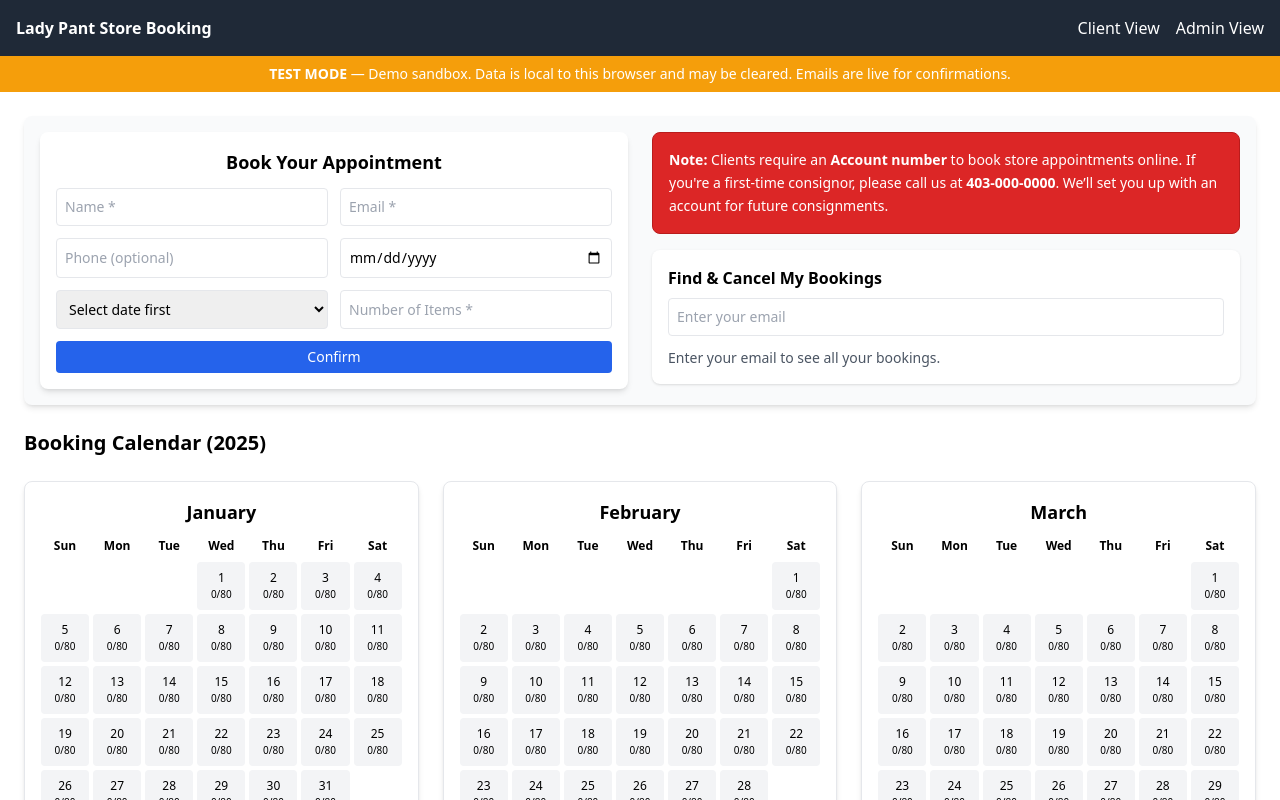
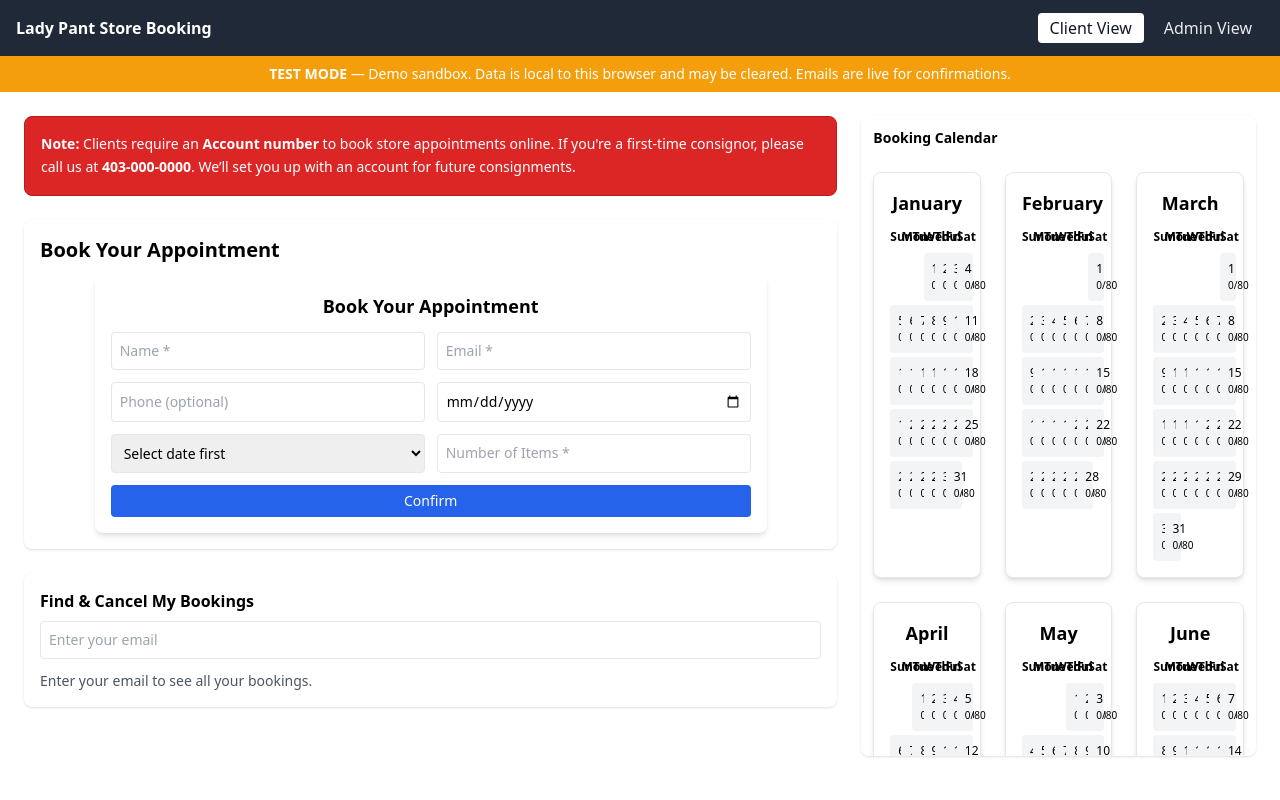
Before and after one commit to Barry-byte-cyber/lady-pant-booking-t1000, a React (Vite) app: page / in a window 1280 px wide. Shown: the top 800 px of the page. Built offline with nearby package versions, Linux system fonts and the light colour scheme.

Commit message:
T1000 update: unified App.jsx layout for Admin and Client views

```diff
--- a/src/App.jsx
+++ b/src/App.jsx
@@ -1,49 +1,124 @@
 import React, { useEffect, useMemo, useState } from "react";
-import { BrowserRouter as Router, Routes, Route, Link } from "react-router-dom";
-import emailjs from "@emailjs/browser";
+import { BrowserRouter, Routes, Route, Link, useLocation } from "react-router-dom";
 import BookingForm from "./components/BookingForm";
 import CalendarView from "./components/CalendarView";
 import AdminView from "./components/AdminView";
 
-function TestBanner() {
-  const testMode =
-    (import.meta.env.VITE_TEST_MODE ?? "1") === "1"; // default ON for demos
-  if (!testMode) return null;
-  return (
-    <div className="sticky top-0 z-50">
-      <div className="w-full bg-amber-500 text-white text-sm text-center px-3 py-2">
-        <strong>TEST MODE</strong> — Demo sandbox. Data is local to this browser and may be cleared.
-        Emails are live for confirmations.
-      </div>
-    </div>
-  );
-}
-/** Shared time options */
+/** Public export – AdminView imports this */
 export const TIMES = [
-  "10:00 AM",
-  "11:00 AM",
-  "12:00 PM",
-  "1:00 PM",
-  "2:00 PM",
-  "3:00 PM",
-  "4:00 PM", // special: max 30 items
+  "9:00 AM","9:30 AM","10:00 AM","10:30 AM",
+  "11:00 AM","11:30 AM","12:00 PM","12:30 PM",
+  "1:00 PM","1:30 PM","2:00 PM","2:30 PM",
+  "3:00 PM","3:30 PM","4:00 PM"
 ];
 
-/** Tiny banner to show email status during testing */
-function EmailStatus({ status }) {
-  if (!status) return null;
+const STORAGE_KEY = "lady-pant-t1000-bookings";
+
+/** Orange test banner */
+function TestBanner() {
   return (
-    <div
-      className={`text-xs px-2 py-1 rounded mb-2 ${
-        status.ok ? "bg-green-100 text-green-800" : "bg-red-100 text-red-700"
-      }`}
-    >
-      {status.message}
+    <div className="sticky top-0 z-50 bg-amber-500 text-white text-center text-sm py-2">
+      <b>TEST MODE</b> — Demo sandbox. Data is local to this browser and may be cleared.
+      Emails are live for confirmations.
     </div>
   );
 }
 
-/** Client View: sticky two-column header (form left, note + lookup right) */
+/** Shell nav */
+function TopNav() {
+  const { pathname } = useLocation();
+  const link = (to, label) => (
+    <Link
+      to={to}
+      className={`px-3 py-1 rounded ${
+        pathname === to ? "bg-white text-gray-900" : "text-white/90 hover:text-white"
+      }`}
+    >
+      {label}
+    </Link>
+  );
+
+  return (
+    <nav className="bg-gray-800 text-white py-4 flex justify-between px-4">
+      <div className="font-semibold">Lady Pant Store Booking</div>
+      <div className="space-x-2">{link("/", "Client View")}{link("/admin", "Admin View")}</div>
+    </nav>
+  );
+}
+
+/** Root app */
+export default function App() {
+  const [bookings, setBookings] = useState(() => {
+    try {
+      const raw = localStorage.getItem(STORAGE_KEY);
+      return raw ? JSON.parse(raw) : [];
+    } catch {
+      return [];
+    }
+  });
+
+  // persist
+  useEffect(() => {
+    try {
+      localStorage.setItem(STORAGE_KEY, JSON.stringify(bookings));
+    } catch {}
+  }, [bookings]);
+
+  // util: compute taken times for a given YYYY-MM-DD date
+  const getTakenTimes = (date) => {
+    if (!date) return new Set();
+    const set = new Set(
+      bookings.filter((b) => b.date === date).map((b) => b.time).filter(Boolean)
+    );
+    return set;
+  };
+
+  // add booking
+  const addBooking = (b) => {
+    const id = cryptoRandom();
+    setBookings((prev) => [...prev, { ...b, id }]);
+  };
+
+  // cancel booking
+  const cancelBooking = (id) => {
+    setBookings((prev) => prev.filter((b) => b.id !== id));
+  };
+
+  return (
+    <BrowserRouter>
+      <TopNav />
+      <TestBanner />
+      <main className="p-6">
+        <Routes>
+          <Route
+            path="/"
+            element={
+              <ClientView
+                bookings={bookings}
+                addBooking={addBooking}
+                cancelBooking={cancelBooking}
+                getTakenTimes={getTakenTimes}
+              />
+            }
+          />
+          <Route
+            path="/admin"
+            element={
+              <AdminView
+                bookings={bookings}
+                addBooking={addBooking}
+                cancelBooking={cancelBooking}
+                getTakenTimes={getTakenTimes}
+              />
+            }
+          />
+        </Routes>
+      </main>
+    </BrowserRouter>
+  );
+}
+
+/** ===== Client View (left 2/3, right 1/3 sticky calendar) ===== */
 function ClientView({ bookings, addBooking, cancelBooking, getTakenTimes }) {
   const [selectedDate, setSelectedDate] = useState(null);
   const [emailLookup, setEmailLookup] = useState("");
@@ -60,12 +135,23 @@ function ClientView({ bookings, addBooking, cancelBooking, getTakenTimes }) {
   );
 
   return (
-    <div>
-      {/* Sticky header */}
-    <div className="sticky top-12 z-20 bg-gray-50 shadow-md rounded-lg mb-6">
-  <div className="grid grid-cols-1 lg:grid-cols-2 gap-6 p-4">
-    {/* LEFT: Booking form */}
-    <div className="order-1 lg:order-none">
+    <div className="grid grid-cols-1 lg:grid-cols-3 gap-6">
+      {/* LEFT (2/3): note + booking form + find/cancel */}
+      <div className="lg:col-span-2 space-y-6">
+        {/* Red note banner */}
+        <div className="bg-red-600 border border-red-700 text-white rounded-lg p-4">
+          <p className="text-sm leading-relaxed">
+            <span className="font-bold">Note:</span> Clients require an{" "}
+            <span className="font-semibold">Account number</span> to book store
+            appointments online. If you're a first-time consignor, please call us at{" "}
+            <span className="font-semibold">403-000-0000</span>. We’ll set you up with an
+            account for future consignments.
+          </p>
+        </div>
+
+        {/* Book Your Appointment */}
+        <div className="bg-white rounded-lg shadow p-4">
+          <h2 className="text-xl font-semibold mb-3">Book Your Appointment</h2>
           <BookingForm
             addBooking={(b) => addBooking(b)}
             bookings={bookings}
@@ -73,18 +159,7 @@ function ClientView({ bookings, addBooking, cancelBooking, getTakenTimes }) {
           />
         </div>
 
-    {/* RIGHT: account note + lookup (wrapped) */}
-    <div className="flex flex-col gap-4">
-      <div className="bg-red-600 border border-red-700 text-white rounded-lg p-4">
-        <p className="text-sm leading-relaxed">
-          <span className="font-bold">Note:</span> Clients require an{" "}
-          <span className="font-semibold">Account number</span> to book
-          store appointments online. If you're a first-time consignor,
-          please call us at <span className="font-semibold">403-000-0000</span>.
-          We’ll set you up with an account for future consignments.
-        </p>
-      </div>
-
+        {/* Find & Cancel My Bookings */}
         <div className="bg-white rounded-lg shadow p-4">
           <h3 className="font-semibold mb-2">Find &amp; Cancel My Bookings</h3>
           <input
@@ -119,215 +194,31 @@ function ClientView({ bookings, addBooking, cancelBooking, getTakenTimes }) {
               <p className="text-sm text-gray-600">No bookings found for that email.</p>
             )
           ) : (
-          <p className="text-sm text-gray-600">
-            Enter your email to see all your bookings.
-          </p>
+            <p className="text-sm text-gray-600">Enter your email to see all your bookings.</p>
           )}
         </div>
       </div>
+
+      {/* RIGHT (1/3): sticky, scrollable calendar sidebar (~2 months visible) */}
+      <aside className="lg:col-span-1">
+        <div className="sticky top-24">
+          <div className="bg-white rounded-lg shadow p-3 h-[calc(100vh-160px)] overflow-y-auto">
+            <h3 className="text-sm font-semibold mb-2">Booking Calendar</h3>
+            <CalendarView bookings={bookings} onDateClick={setSelectedDate} sidebar />
           </div>
         </div>
-
-      {/* Calendar */}
-      <h2 className="text-xl font-bold mt-2 mb-2">Booking Calendar (2025)</h2>
-      <CalendarView bookings={bookings} onDateClick={setSelectedDate} />
-
-      {/* Optional: date-click details (read-only) */}
-      {selectedDate && (
-        <div className="mt-6 bg-white shadow-lg rounded-lg p-4">
-          <h3 className="font-semibold">
-            Bookings on <span className="underline">{selectedDate}</span>
-          </h3>
-          <ul className="mt-2 space-y-2">
-            {bookings
-              .filter((b) => b.date === selectedDate)
-              .sort((a, b) => a.time.localeCompare(b.time))
-              .map((b) => (
-                <li
-                  key={b.id}
-                  className="flex flex-col sm:flex-row sm:justify-between bg-gray-100 p-2 rounded"
-                >
-                  <span>
-                    <span className="font-medium">{b.time}</span> — {b.name} — {b.items} items{" "}
-                    {b.phone ? `— 📞 ${b.phone}` : ""}
-                  </span>
-                </li>
-              ))}
-          </ul>
-        </div>
-      )}
+      </aside>
     </div>
   );
 }
 
-function App() {
-  const [bookings, setBookings] = useState([]);
-  const [emailStatus, setEmailStatus] = useState(null); // { ok:boolean, message:string }
-
-  // Init EmailJS (ok to keep even though we pass key to send())
-  useEffect(() => {
-    const PUBLIC_KEY = import.meta.env.VITE_EMAILJS_PUBLIC_KEY;
-    if (PUBLIC_KEY) {
+/** util: crypto-safe-ish id (works in browsers without Node crypto) */
+function cryptoRandom() {
   try {
-        emailjs.init(PUBLIC_KEY);
-      } catch (e) {
-        console.warn("[EmailJS] init failed", e);
+    const a = new Uint32Array(4);
+    crypto.getRandomValues(a);
+    return [...a].map((n) => n.toString(16).padStart(8, "0")).join("");
+  } catch {
+    return Math.random().toString(36).slice(2) + Date.now().toString(36);
   }
 }
-  }, []);
-
-  // Load/save local storage
-  useEffect(() => {
-    const stored = JSON.parse(localStorage.getItem("bookings")) || [];
-    setBookings(stored);
-  }, []);
-  useEffect(() => {
-    localStorage.setItem("bookings", JSON.stringify(bookings));
-  }, [bookings]);
-
-  /** Helpers */
-  const normalizeBooking = (raw) => ({
-    ...raw,
-    name: (raw.name || "").trim(),
-    email: (raw.email || "").trim().toLowerCase(),
-    phone: (raw.phone || "").trim(),
-    date: (raw.date || "").trim(),
-    time: (raw.time || "").trim(),
-    items: parseInt(raw.items || 0, 10),
-  });
-
-  /** Times already taken for a given date (to hide from dropdowns) */
-  const getTakenTimes = (date) => {
-    if (!date) return new Set();
-    const set = new Set();
-    bookings.forEach((b) => {
-      if ((b.date || "").trim() === date.trim()) set.add((b.time || "").trim());
-    });
-    return set;
-  };
-
-  /** Send confirmation email — matches your EmailJS template */
-  async function sendConfirmationEmail(booking) {
-  const SERVICE_ID = (import.meta.env.VITE_EMAILJS_SERVICE_ID || "").trim();
-  const TEMPLATE_ID = (import.meta.env.VITE_EMAILJS_TEMPLATE_ID || "").trim();
-  const PUBLIC_KEY  = (import.meta.env.VITE_EMAILJS_PUBLIC_KEY  || "").trim();
-
-  if (!SERVICE_ID || !TEMPLATE_ID || !PUBLIC_KEY) {
-    setEmailStatus({ ok: false, message: "Email skipped: env vars not set." });
-    return;
-  }
-
-  console.log(
-  `[EmailJS] Using SERVICE=${SERVICE_ID} TEMPLATE=${TEMPLATE_ID} ` +
-  `KEYlen=${PUBLIC_KEY.length} head=${PUBLIC_KEY.slice(0,4)} tail=${PUBLIC_KEY.slice(-4)}`
-);
-
-  try {
-    await emailjs.send(
-      SERVICE_ID,
-      TEMPLATE_ID,
-      {
-        to_email: booking.email,
-        to_name: booking.name || "Consignor",
-        booking_date: booking.date,
-        booking_time: booking.time,
-        booking_items: String(booking.items || ""),
-        phone: booking.phone || "",
-        booking_id: String(booking.id)
-      },
-      { publicKey: PUBLIC_KEY } // pass key explicitly (safe across versions)
-    );
-    setEmailStatus({ ok: true, message: `Email sent to ${booking.email}` });
-  } catch (err) {
-    console.warn("[EmailJS] Send failed:", err?.status, err?.text, err);
-    setEmailStatus({
-      ok: false,
-      message: `Email failed (${err?.status ?? "?"} ${err?.text ?? ""}). Check console.`,
-    });
-  }
-}
-  /**
-   * Rules:
-   * - Max 80 items per day for any date
-   * - ONLY 4:00 PM has a per-slot max of 30 items
-   * - No double booking: once a {date,time} is used, it cannot be booked again (and is hidden)
-   */
-  const addBooking = (rawBooking) => {
-    const booking = normalizeBooking(rawBooking);
-
-    // No double bookings
-    const slotTaken = bookings.some(
-      (b) => (b.date || "").trim() === booking.date && (b.time || "").trim() === booking.time
-    );
-    if (slotTaken) {
-      alert("❌ That time is already booked for this date.");
-      return;
-    }
-
-    // Day cap 80
-    const dayTotal = bookings
-      .filter((b) => (b.date || "").trim() === booking.date)
-      .reduce((sum, b) => sum + parseInt(b.items || 0, 10), 0);
-    if (dayTotal + booking.items > 80) {
-      alert("❌ Booking limit reached: Maximum 80 items per day.");
-      return;
-    }
-
-    // 4:00 PM special 30-item single booking cap
-    if (booking.time === "4:00 PM" && booking.items > 30) {
-      alert("❌ 4:00 PM limit: Maximum 30 items for this slot.");
-      return;
-    }
-
-    const bookingWithId = { ...booking, id: Date.now() };
-    setBookings((prev) => [...prev, bookingWithId]);
-    sendConfirmationEmail(bookingWithId); // fire-and-forget
-  };
-
-  const cancelBooking = (id) => {
-    setBookings((prev) => prev.filter((b) => b.id !== id));
-    // (Optional) send cancellation email here
-  };
-
-  return (
-    <Router>
-      <nav className="bg-gray-800 text-white p-4 flex justify-between">
-        <div className="font-bold">Lady Pant Store Booking</div>
-        <ul className="flex space-x-4">
-          <li><Link to="/" className="hover:underline">Client View</Link></li>
-          <li><Link to="/admin" className="hover:underline">Admin View</Link></li>
-        </ul>
-      </nav>
-      <TestBanner />
-      <div className="p-6">
-        <EmailStatus status={emailStatus} />
-        <Routes>
-          <Route
-            path="/"
-            element={
-              <ClientView
-                bookings={bookings}
-                addBooking={addBooking}
-                cancelBooking={cancelBooking}
-                getTakenTimes={getTakenTimes}
-              />
-            }
-          />
-          <Route
-            path="/admin"
-            element={
-              <AdminView
-                bookings={bookings}
-                addBooking={addBooking}
-                cancelBooking={cancelBooking}
-                getTakenTimes={getTakenTimes}
-              />
-            }
-          />
-        </Routes>
-      </div>
-    </Router>
-  );
-}
-
-export default App;
```
Lines whose indentation alone changed are shown as unchanged.
